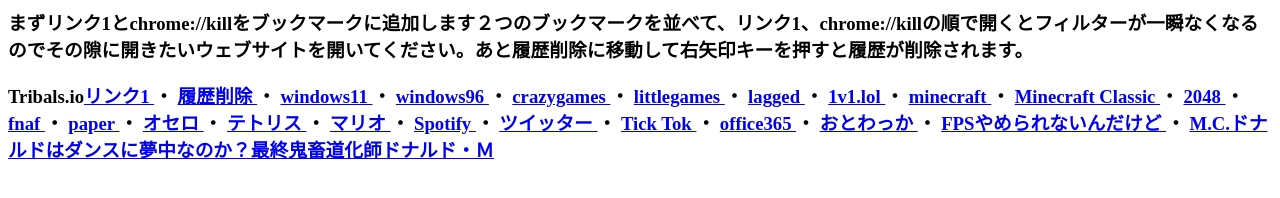
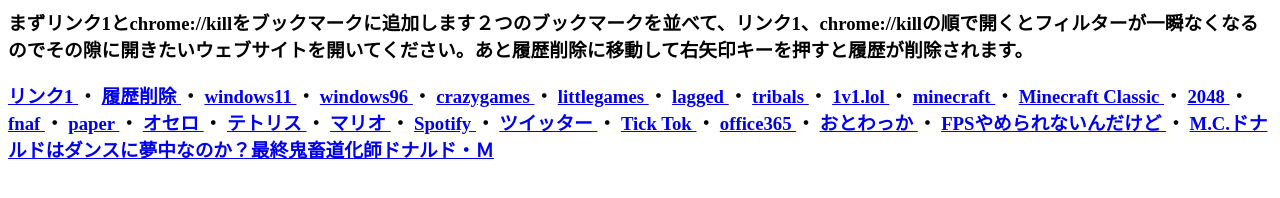
Before and after one commit to scfcdv/G-or-g, a plain HTML site: page g.html in a window 1280 px wide. Drawn offline with Linux system fonts and the light colour scheme.

Commit message:
Update g.html

```diff
--- a/g.html
+++ b/g.html
@@ -1,12 +1,13 @@
 <title>フィルター回避</title>
 <h3>まずリンク1とchrome://killをブックマークに追加します２つのブックマークを並べて、リンク1、chrome://killの順で開くとフィルターが一瞬なくなるのでその隙に開きたいウェブサイトを開いてください。あと履歴削除に移動して右矢印キーを押すと履歴が削除されます。</h3>
-<h3>Tribals.io<a href="chrome-extension://bkfmfndedcalgdgaklieojjfbbjpmijd/_generated_background_page.html" target="_blank">リンク1  </a> ・
+<h3><a href="chrome-extension://bkfmfndedcalgdgaklieojjfbbjpmijd/_generated_background_page.html" target="_blank">リンク1  </a> ・
 <a href="https://tweb.web.app/Flash-math/#20MHznn7FepY" target="_blank">履歴削除  </a>・
 <a href="https://win11.blueedge.me" target="_blank">windows11  </a>・
 <a href="https://windows96.net/" target="_blank">windows96  </a>・
 <a href="https://www.crazygames.com/" target="_blank">crazygames  </a>・
 <a href="https://gameforge.com/ja-JP/littlegames/" target="_blank">littlegames  </a>・
 <a href="https://lagged.com/" target="_blank">lagged  </a>・
+<a href="https://tribals.io/" target="_blank">tribals  </a>・
 <a href="https://1v1.lol/" target="_blank">1v1.lol  </a>・
 <a href="https://eaglercraft.ru" target="_blank">minecraft  </a>・
 <a href="https://classic.minecraft.net/" target="_blank">Minecraft Classic  </a>・
```
